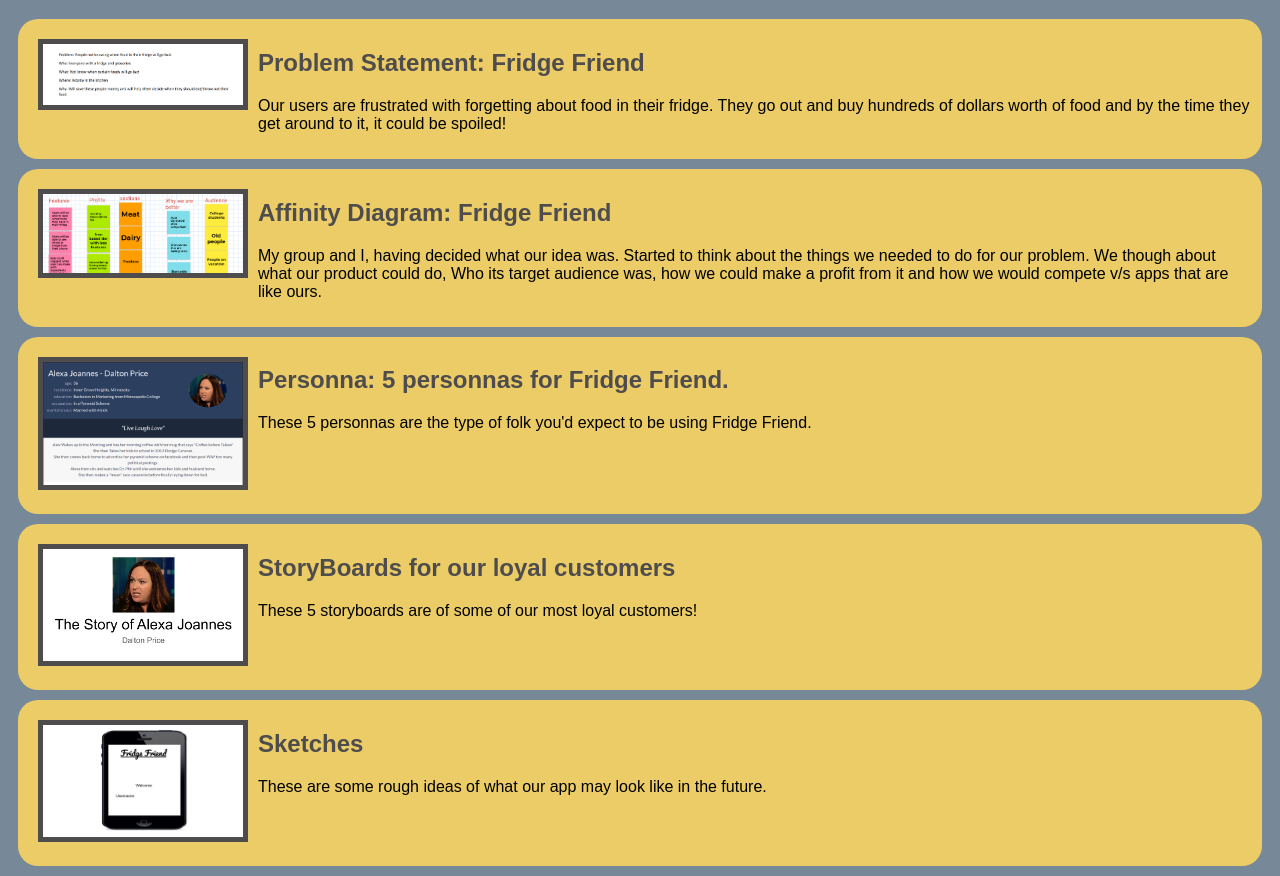
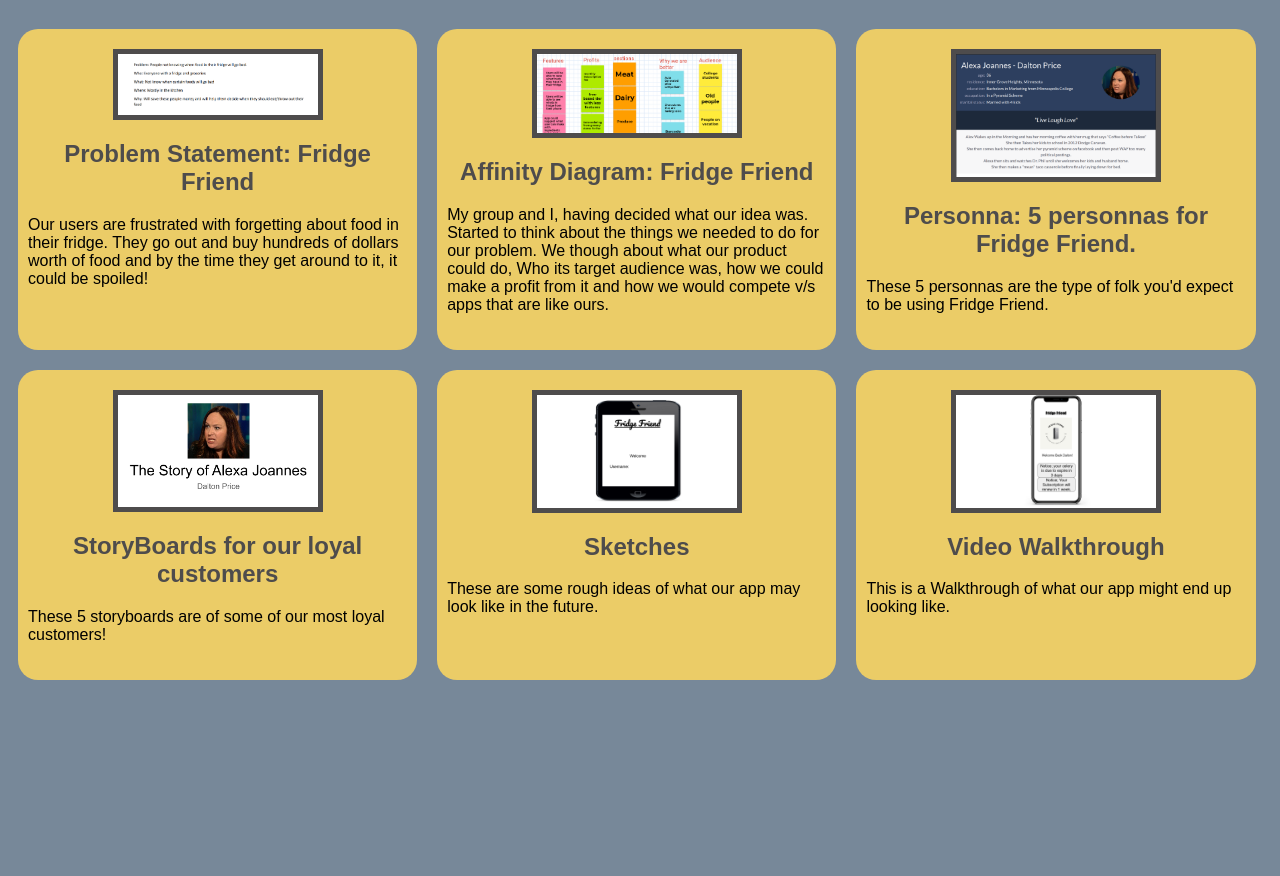
Before and after one commit to DaltonP214/DaltonP214.github.io, a plain HTML site: page index.html in a window 1280 px wide. Shown: the part 61-937 px from the top of the page. After the commit the page ends 800 px from the top, so only its background shows below. Drawn offline with Linux system fonts and the light colour scheme.

Commit message:
Add files via upload

```diff
--- a/Styles.css
+++ b/Styles.css
@@ -1,21 +1,31 @@
+
 body{
     background-color: #778899;
     font-family:Arial, Helvetica, sans-serif
 }
+
+.assignments{
+    display:flex;
+    flex-wrap:wrap
+}
+
 h1{
     text-align: Center;
 }
 .assignment {
-    display:flex;
+    width:30%;
     padding: 10px;
     background: rgb(235, 204, 103);
     margin: 10px;
+    padding:20px 10px;
     border-radius: 20px;
 }
 .assignment img {
 width: 200px;
 margin: 10px;
 border: 5px solid rgb(78, 76, 76) ;
+display:block;
+margin:auto;
 }
 
 .assignment img:hover{
@@ -30,6 +40,10 @@ h1:hover{
     color: crimson;
 }
 
+h2{
+    text-align: center;
+}
+
 a{
     text-decoration: none;
     color: rgb(78, 76, 76);
--- a/index.html
+++ b/index.html
@@ -7,6 +7,8 @@
     <body>
         <h1>Dalton Price's CSCE 190 Site</h1>
        <!--Problem Statement-->
+
+       <div class=assignments>
        <section class="assignment">
                 <a href="Files/problemstatement.pdf"><img src="Images/Problem Statement.PNG"></a>
                 <section class="ass-details">
@@ -73,6 +75,21 @@
                     These are some rough ideas of what our app may look like in the future.
                 </p>
             </section>
+            </section>
+            <!--Sketches Video Assignment-->
+        <section class="assignment">
+            <a href="https://youtu.be/JgwTqHmlshw"><img src="Images/VideoSketch.png"></a>
+
+            <section class="ass-details">
+                <h2>
+                    <a href="https://youtu.be/JgwTqHmlshw">  Video Walkthrough </a>
+                </h2>
+                <p>
+                    This is a Walkthrough of what our app might end up looking like.
+                </p>
+            </section>
+            </section>
+            </div>
     </body>
 
 </html>
```
Also changed, not shown: Images/VideoSketch.png (added). Lines whose indentation alone changed are shown as unchanged.
